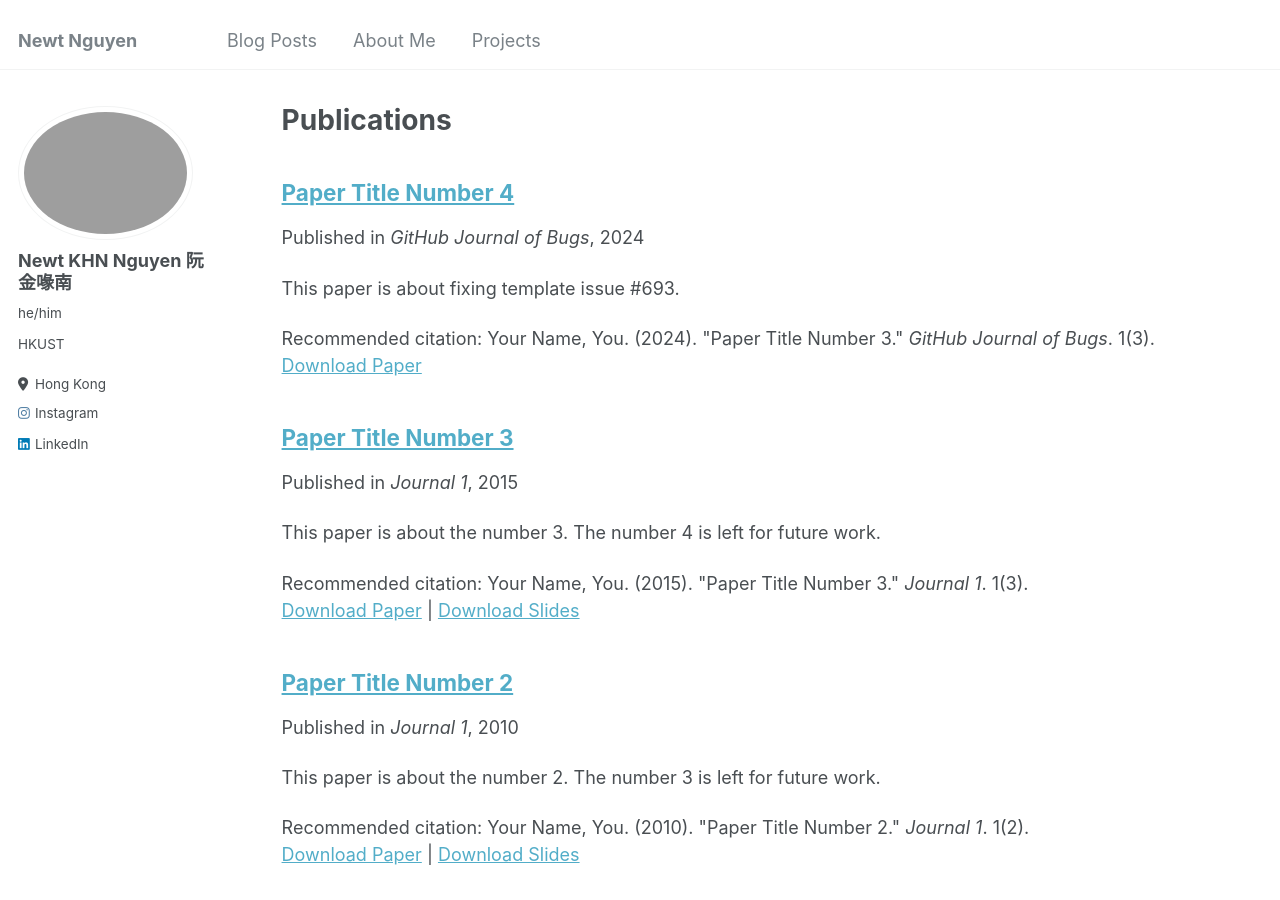
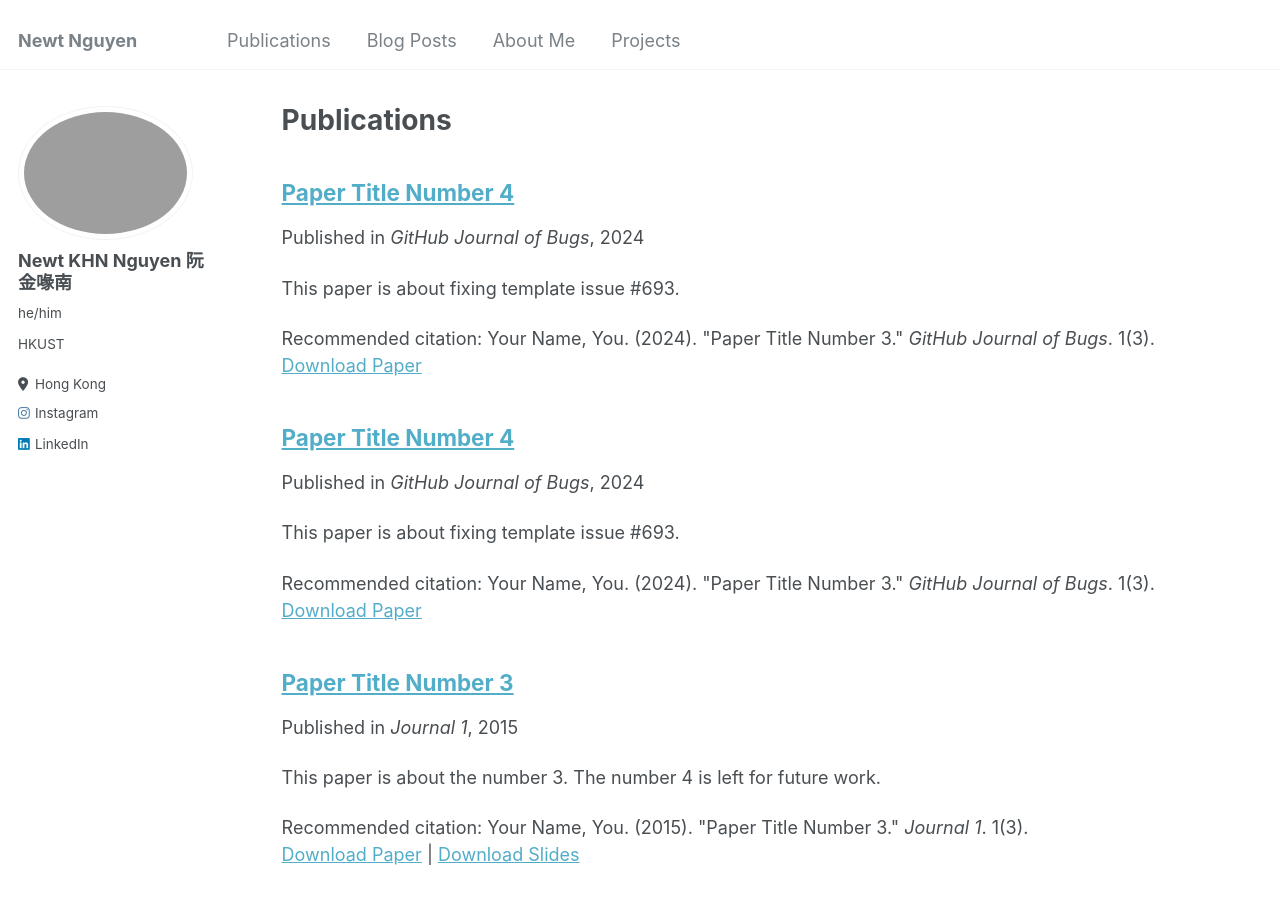
Before and after one commit to newtdes/newtdes.github.io, a Jekyll site: the page built from _pages/publications.md, in a window 1280 px wide and 900 px high. Built offline with Jekyll 4.4.1, drawn with Linux system fonts in a browser that asks for light colours.

Commit message:
Add Publications

```diff
--- a/_data/navigation.yml
+++ b/_data/navigation.yml
@@ -1,7 +1,7 @@
 # main links links
 main:
-  # - title: "Publications"
-  #   url: /publications/
+  - title: "Publications"
+    url: /publications/
 
   # - title: "Talks"
   #   url: /talks/
--- /dev/null
+++ b/_publications/2024-12-29-paper-title-5.md
@@ -0,0 +1,12 @@
+---
+title: "Paper Title Number 4"
+collection: publications
+permalink: /publication/2024-02-17-paper-title-number-4
+excerpt: 'This paper is about fixing template issue #693.'
+date: 2024-02-17
+venue: 'GitHub Journal of Bugs'
+paperurl: 'http://academicpages.github.io/files/paper3.pdf'
+citation: 'Your Name, You. (2024). &quot;Paper Title Number 3.&quot; <i>GitHub Journal of Bugs</i>. 1(3).'
+---
+
+The contents above will be part of a list of publications, if the user clicks the link for the publication than the contents of section will be rendered as a full page, allowing you to provide more information about the paper for the reader. When publications are displayed as a single page, the contents of the above "citation" field will automatically be included below this section in a smaller font.
```
